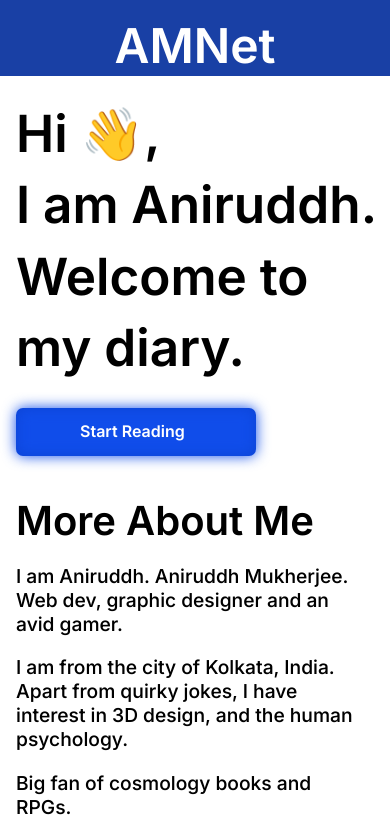
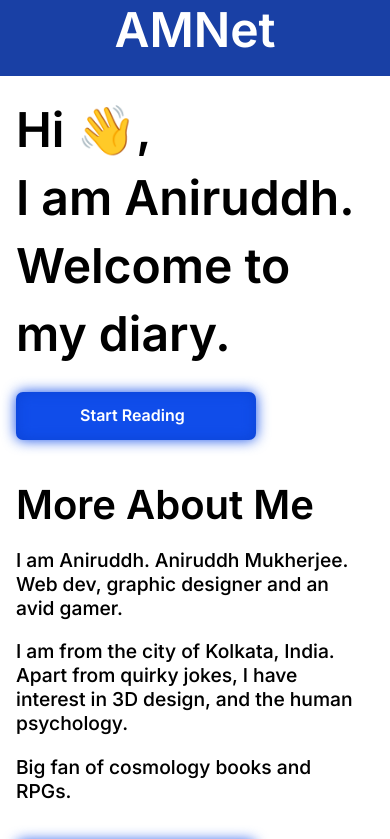
Before and after one commit to amkhrjee/amnet, a React (Create React App) app: page / in a window 390 px wide. Shown: the top 839 px of the page. Built offline with nearby package versions, Linux system fonts and the light colour scheme.

Commit message:
css fix 2

```diff
--- a/src/App.css
+++ b/src/App.css
@@ -25,7 +25,7 @@
   position: relative;
   text-align: center;
   color: #ffffff;
-  bottom: 2rem;
+  bottom: 3rem;
   font-size: 3em;
   font-weight: bold;
 }
@@ -35,7 +35,7 @@
   position: relative;
 }
 .jumbo-text{
-  font-size: 3.2rem;
+  font-size: 3rem;
   padding: 0rem;
   font-weight: bold;
   line-height: 20px;
@@ -102,8 +102,9 @@
   background-color: #143CA3;
   color: #ffffff;
   margin-top: 3rem;
-  padding-bottom: 2rem;;
+  padding-bottom: 2rem;
 }
+
 .blu-tit{
   font-weight: bold;
   font-size: 2.5rem;
@@ -124,10 +125,10 @@
   border-radius: 7px;
   z-index: 1;
   height: 3rem;
-  width: 22rem;
+  width: 85vw;
   margin-top: 2rem;
   position: relative;
-  margin-left: 3rem;
+  /* margin-left: 3rem; */
   cursor: pointer;
   text-align: center;
   margin-left: 1.5rem;
@@ -140,7 +141,7 @@
   filter: blur(7px);
   border-radius: 7px;
   position: absolute;
-
+  text-align: center;
 }
 #button-text-blu{
   z-index: 10;
```
